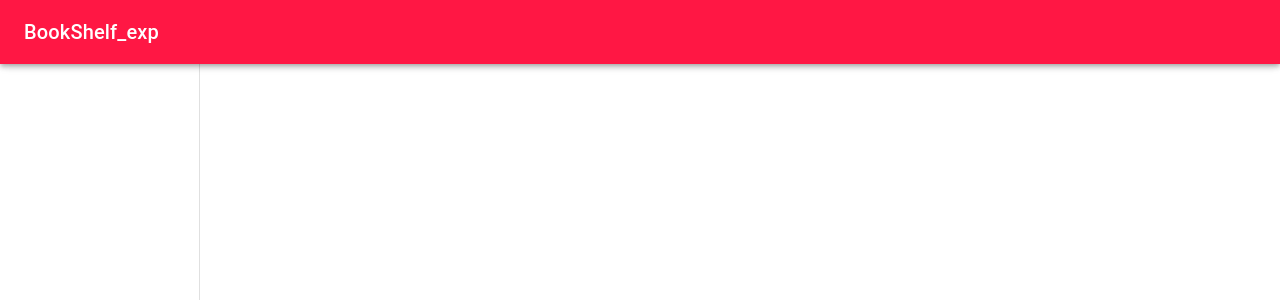
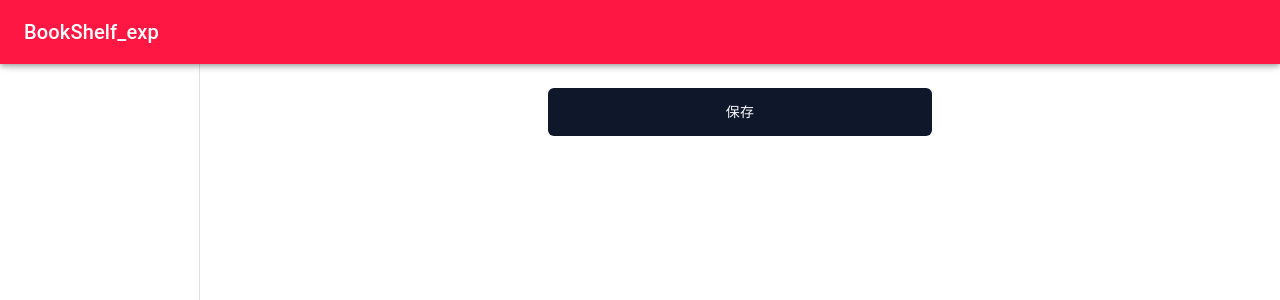
Before and after one commit to NowSpring/bookshelf_exp, a React (Vite) app in the folder client/mysite/vite-project/: page /edit/1 in a window 1280 px wide. Shown: the top 300 px of the page. Built offline with nearby package versions, Linux system fonts and the light colour scheme; sample sign-in values are in the browser's storage.

Commit message:
add save button

```diff
--- a/client/mysite/vite-project/package.json
+++ b/client/mysite/vite-project/package.json
@@ -29,6 +29,7 @@
     "axios": "^1.6.8",
     "class-variance-authority": "^0.7.0",
     "clsx": "^2.1.0",
+    "dompurify": "^3.1.5",
     "framer-motion": "^11.0.28",
     "lucide-react": "^0.368.0",
     "react": "^18.2.0",
@@ -41,6 +42,7 @@
     "uuid": "^9.0.1"
   },
   "devDependencies": {
+    "@types/dompurify": "^3.0.5",
     "@types/node": "^20.12.7",
     "@types/react": "^18.2.66",
     "@types/react-beautiful-dnd": "^13.1.8",
--- a/client/mysite/vite-project/src/components/authentication/Login.tsx
+++ b/client/mysite/vite-project/src/components/authentication/Login.tsx
@@ -13,7 +13,7 @@ import { Input } from "@/components/ui/input"
 import { Label } from "@/components/ui/label"
 import { useNavigate } from 'react-router-dom';
 import EventService from '@/EventService'
-import AlertDialog from "./AlertDialog";
+import AlertDialog from "../common/AlertDialog";
 
 type BookListType = {
   id: string;
--- a/client/mysite/vite-project/src/components/authentication/Signup.tsx
+++ b/client/mysite/vite-project/src/components/authentication/Signup.tsx
@@ -15,7 +15,7 @@ import {
 import { Input } from "@/components/ui/input"
 import { Label } from "@/components/ui/label"
 import EventService from '@/EventService'
-import AlertDialog from "./AlertDialog";
+import AlertDialog from "../common/AlertDialog";
 
 
 const Signup = () => {
--- a/client/mysite/vite-project/src/components/authentication/AlertDialog.tsx
+++ b/client/mysite/vite-project/src/components/common/AlertDialog.tsx
@@ -1,3 +1,5 @@
+import React from 'react';
+import DOMPurify from 'dompurify';
 import {
   DialogContent,
   DialogHeader,
@@ -10,18 +12,21 @@ type AlertProps = {
   description: string;
 }
 
-const AlertDialog: React.FC<AlertProps> = ({title, description}) => {
+const AlertDialog: React.FC<AlertProps> = ({ title, description }) => {
+  const sanitizedDescription = DOMPurify.sanitize(description);
+
   return (
     <DialogContent>
       <DialogHeader>
         <DialogTitle>
-          { title }
+          {title}
         </DialogTitle>
         <DialogDescription>
-          <div dangerouslySetInnerHTML={{ __html: description }} />
+          <div dangerouslySetInnerHTML={{ __html: sanitizedDescription }} />
         </DialogDescription>
       </DialogHeader>
     </DialogContent>
-  )
+  );
 }
-export default AlertDialog
+
+export default AlertDialog;
--- a/client/mysite/vite-project/src/components/main/edit/EditPage.tsx
+++ b/client/mysite/vite-project/src/components/main/edit/EditPage.tsx
@@ -3,7 +3,12 @@ import { useLocation } from 'react-router-dom';
 import Books from "./Books";
 import { useEffect, useState } from 'react';
 import { BookListType, BookType } from '../types';
-
+import { Button } from "@/components/ui/button";
+import {
+  Dialog,
+  DialogTrigger,
+} from "@/components/ui/dialog";
+import AlertDialog from "../../common/AlertDialog";
 
 const EditPage = () => {
 
@@ -13,6 +18,10 @@ const EditPage = () => {
 
   const [bookList, setBookList] = useState<BookListType>();
   const [books, setBooks] = useState<BookType[]>([]);
+
+  const [isUpdateAlert, setIsUpdateAlert] = useState(false);
+  const [alertTitle, setAlertTitle] = useState('');
+  const [alertDescription, setAlertDescription] = useState('');
 
   const getBookLists = async (id: string | null) => {
     if (bookListType?.id && id && localStorageId) {
@@ -40,7 +49,7 @@ const EditPage = () => {
     const isCompleted = newBooks.every(book => book.title !== "未登録");
 
     if (!bookList) {
-      console.error("bookList is undefined");
+      // console.error("bookList is undefined");
       return;
     }
 
@@ -50,14 +59,26 @@ const EditPage = () => {
       is_completed: isCompleted
     };
 
-    console.log("newBookList:", newBookList)
-
     try {
       await EventService.putBookList(newBookList);
     } catch (error) {
       console.error("Failed to update book list:", error);
     }
   };
+
+  const clickSaveButton = async () => {
+    try {
+      await putBookList()
+      setAlertTitle("保存完了")
+      setAlertDescription("編集内容を保存しました")
+      setIsUpdateAlert(true)
+    } catch (error) {
+      const err = error as Error;
+      setAlertTitle("登録エラー");
+      setAlertDescription(`エラーが発生しました: ${err.message}`);
+      setIsUpdateAlert(true);
+    }
+  }
 
   useEffect(() => {
     const id = window.localStorage.getItem('id');
@@ -96,8 +117,28 @@ const EditPage = () => {
             />
           </div>
         )}
+
+        <Dialog open={isUpdateAlert} onOpenChange={setIsUpdateAlert}>
+          <DialogTrigger asChild>
+            <Button
+              className="h-12 w-96"
+              onClick={clickSaveButton}
+            >
+              保存
+            </Button>
+          </DialogTrigger>
+
+          {
+            isUpdateAlert &&
+            <AlertDialog
+              title={alertTitle}
+              description={alertDescription}
+            />
+          }
+
+        </Dialog>
+
       </div>
-
     </div>
   );
 };
```
Also changed, not shown: 1 other file (tests, documents, lock files or other folders).
